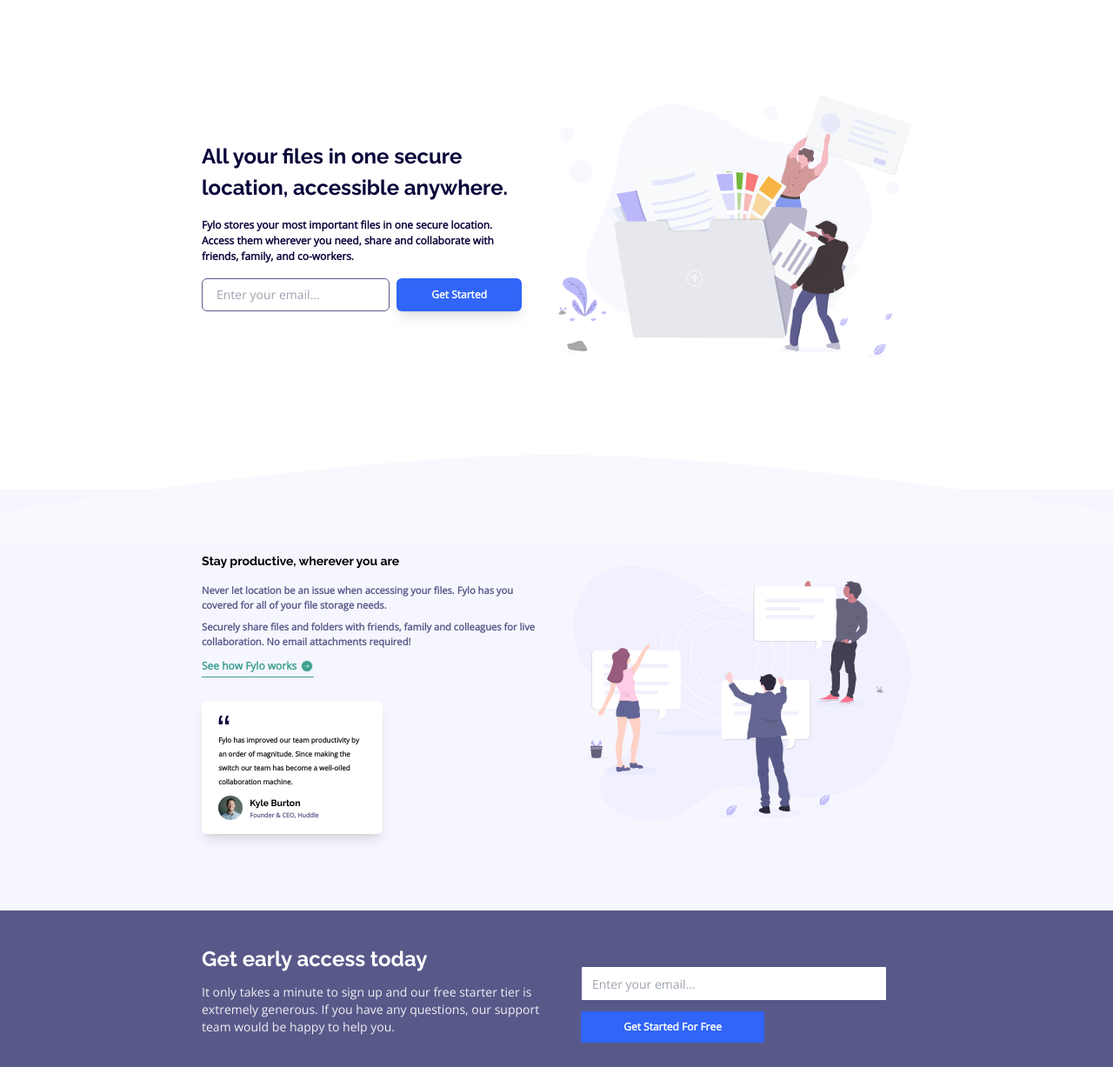
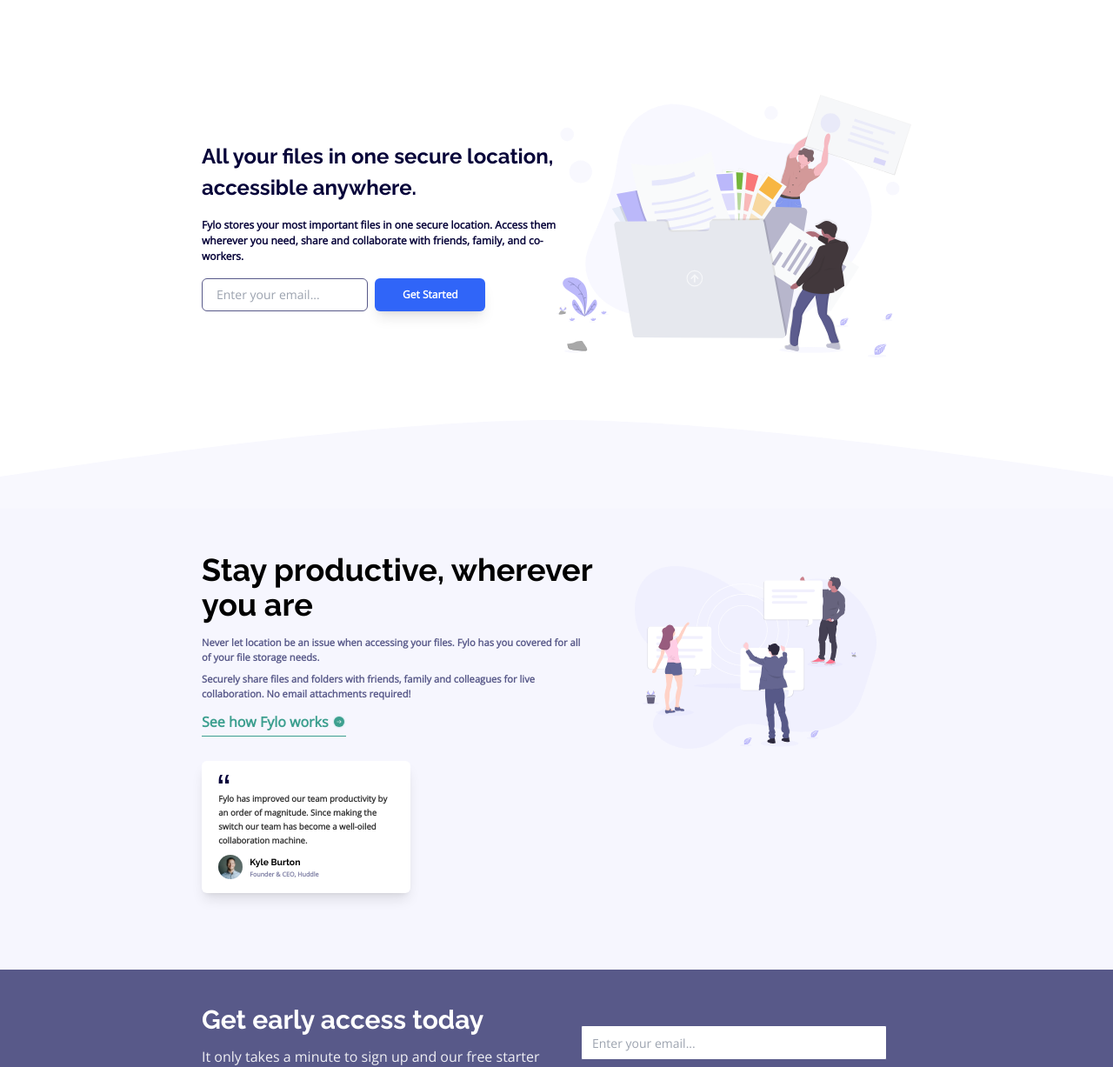
Before and after one commit to amirhazizi/fylo-landing-page-with-two-column-layout, a website: page index.html in a window 1280 px wide. Shown: the part 75-1302 px from the top of the page at 87% size. Drawn offline with nearby package versions, Linux system fonts and the light colour scheme.

Commit message:
desktop screen

```diff
--- a/css/input.css
+++ b/css/input.css
@@ -59,6 +59,7 @@
 
 .user-comment p {
     font-size: .61rem;
+    opacity: .8;
 }
 
 .user-comment-footer>div>h2 {
@@ -95,12 +96,12 @@
     }
 
     .user-comment {
-        width: 13rem;
+        width: 15rem;
         padding: 1rem 1.2rem;
     }
 
     .user-comment p {
-        font-size: .5rem;
+        font-size: .6rem;
     }
 
     .user-comment-footer>div>h2 {
@@ -109,6 +110,12 @@
 
     .user-comment-footer>div>p {
         font-size: .45rem;
+    }
+
+    /* section 2 */
+    .section-2-img {
+        width: 66.6%;
+
     }
 }
 
@@ -123,3 +130,43 @@
         font-size: .75rem;
     }
 }
+
+@media (min-width:1440px) {
+
+    /* header */
+    .header-content h1 {
+        font-size: 2.5rem;
+    }
+
+    .header-content p {
+        font-size: 1.1rem;
+    }
+
+    /* section 1 */
+    .section-1-p {
+        font-size: .95rem;
+    }
+
+    .user-comment {
+        width: 21rem;
+    }
+
+    .user-comment p {
+        font-size: .85rem;
+        line-height: 1.5;
+    }
+
+    .user-comment-footer>div>h2 {
+        font-size: .8rem;
+    }
+
+    .user-comment-footer>div>p {
+        font-size: .55rem;
+    }
+
+    /* section 2 */
+    /* .section-2-img {
+        width: 40rem;
+
+    } */
+}
--- a/index.html
+++ b/index.html
@@ -51,29 +51,33 @@
 
         <!-- header content -->
         <div
-          class="header-content text-center space-y-12 md:text-left md:space-y-0 md:flex md:items-center md:flex-row-reverse"
+          class="header-content text-center space-y-12 md:text-left md:space-y-0 md:flex md:items-center md:flex-row-reverse md:justify-between"
         >
           <!-- intro img -->
           <img
             src="./images/illustration-1.svg"
             alt="illustration-1.svg"
-            class="md:w-1/2 md:ml-5 lg:ml-10"
+            class="md:w-1/2 md:ml-5 lg:ml-10 xl:ml-0"
           />
           <!-- text content -->
-          <div class="space-y-7 md:space-y-4">
+          <div class="space-y-7 md:space-y-4 xl:w-4/5">
             <!-- header -->
-            <h1 class="font-bold text-cl_VeryDarkBlue">
+            <h1
+              class="font-bold text-cl_VeryDarkBlue md:max-w-sm lg:max-w-md lx:max-w-2xl"
+            >
               All your files in one secure location, accessible anywhere.
             </h1>
             <!-- text -->
-            <p class="font-bold text-cl_VeryDarkBlue">
+            <p
+              class="font-bold text-cl_VeryDarkBlue md:max-w-sm lg:max-w-md lx:max-w-xl"
+            >
               Fylo stores your most important files in one secure location.
               Access them wherever you need, share and collaborate with friends,
               family, and co-workers.
             </p>
             <!-- sign up form -->
             <form
-              class="flex flex-col space-y-3 px-2 md:px-0 md:flex-row md:items-stretch md:space-x-2 md:space-y-0"
+              class="flex flex-col space-y-3 px-2 md:px-0 md:flex-row md:items-stretch md:space-x-2 md:space-y-0 md:w-4/5 lg:w-4/5"
             >
               <input
                 class="w-full border py-3 px-4 text-sm rounded-md border-cl_DesaturatedBlue focus:outline-cl_BrightBlue md:w-2/3 md:py-2 lg:w-3/5"
@@ -103,40 +107,48 @@
       />
       <!-- float img desktop screen -->
       <img
-        class="invisible md:visible absolute left-0 top-0 -translate-y-10 w-full"
+        class="invisible md:visible absolute left-0 top-0 -translate-y-10 w-full lg:-translate-y-14 xl:-translate-y-20"
         src="./images/bg-curve-desktop.svg"
         alt="bg-curve-desktop.svg"
       />
       <!-- container -->
       <div
-        class="p-6 space-y-24 md:flex md:flex-row-reverse md:space-y-0 md:max-w-3xl md:mx-auto md:justify-center md:items-center md:p-10 lg:max-w-4xl lx:max-w-custom"
+        class="p-6 space-y-24 md:flex md:flex-row-reverse md:space-y-0 md:max-w-3xl md:mx-auto md:justify-center md:items-start md:p-10 lg:max-w-4xl lx:max-w-custom"
       >
         <!-- img article -->
-        <article class="md:w-2/3 md:ml-10">
+        <article
+          class="section-2-img md:ml-10 lg:ml-0 lg:w-7/12 lg:p-10 lg:pt-4"
+        >
           <img src="./images/illustration-2.svg" alt="illustration-2.svg" />
         </article>
         <!-- text article -->
-        <article class="space-y-10 md:w-2/3 md:space-y-7">
+        <article class="space-y-10 md:w-2/3 md:space-y-7 lg:w-4/5">
           <!-- container -->
           <div class="space-y-5 md:space-y-2 font-bold">
             <!-- header -->
-            <h1 class="text-lg text-center pb-2 md:text-left md:text-sm">
+            <h1
+              class="text-lg text-center pb-2 md:text-left md:text-base lg:text-2xl xl:text-4xl"
+            >
               Stay productive, wherever you are
             </h1>
             <!-- text 1 -->
-            <p class="section-1-p text-cl_DesaturatedBlue">
+            <p
+              class="section-1-p text-cl_DesaturatedBlue md:max-w-sm lg:max-w-md lx:max-w-lg"
+            >
               Never let location be an issue when accessing your files. Fylo has
               you covered for all of your file storage needs.
             </p>
             <!-- text 2 -->
-            <p class="section-1-p text-cl_DesaturatedBlue">
+            <p
+              class="section-1-p text-cl_DesaturatedBlue md:max-w-sm lg:max-w-md lx:max-w-lg"
+            >
               Securely share files and folders with friends, family and
               colleagues for live collaboration. No email attachments required!
             </p>
             <!-- link cotainer -->
             <a
               href="#"
-              class="flex items-center text-sm border-b pt-5 border-cl_ModerateCyan text-cl_ModerateCyan w-fit pb-1 mx-auto md:mx-0 md:text-xs md:pt-1"
+              class="flex items-center text-sm border-b pt-5 border-cl_ModerateCyan text-cl_ModerateCyan w-fit pb-1 mx-auto md:mx-0 md:text-xs md:pt-1 lg:text-base"
             >
               See how Fylo works
               <svg
@@ -214,18 +226,22 @@
         class="md:mx-auto p-6 py-12 md:flex md:justify-between md:max-w-3xl md:p-10 lg:max-w-4xl lx:max-w-custom"
       >
         <!-- text article -->
-        <article class="text-center text-white space-y-3 md:text-left md:w-1/2">
+        <article
+          class="text-center text-white space-y-3 md:text-left md:w-1/2 lx:w-2/5"
+        >
           <!-- header -->
-          <h1 class="text-xl font-bold md:text-2xl">Get early access today</h1>
+          <h1 class="text-xl font-bold md:text-2xl xl:text-3xl">
+            Get early access today
+          </h1>
           <!-- text -->
-          <p class="opacity-90 md:text-sm">
+          <p class="opacity-90 md:text-sm xl:text-base">
             It only takes a minute to sign up and our free starter tier is
             extremely generous. If you have any questions, our support team
             would be happy to help you.
           </p>
         </article>
         <!-- sign in form -->
-        <form class="flex flex-col space-y-3 p-7 py-6 md:w-1/2">
+        <form class="flex flex-col space-y-3 p-7 py-6 md:w-1/2 lx:w-2/5">
           <input
             class="w-full border px-3 h-10 text-sm rounded-sm border-cl_DesaturatedBlue focus:outline-cl_BrightBlue"
             type="text"
@@ -246,7 +262,7 @@
     <footer class="bg-cl_VeryDarkBlue text-white">
       <!-- container -->
       <div
-        class="md:mx-auto p-10 py-20 space-y-9 md:max-w-3xl lg:max-w-4xl lx:max-w-custom"
+        class="md:mx-auto p-10 py-20 space-y-9 md:max-w-3xl lg:max-w-4xl lx:max-w-custom xl:space-y-14"
       >
         <!-- logo.svg -->
         <svg
@@ -271,7 +287,7 @@
         </svg>
         <!-- links -->
         <div
-          class="text-white space-y-12 md:grid md:grid-cols-2 md:space-y-0 md:gap-10 md:items-center lg:grid-cols-3 lg:items-start lg:gap-14"
+          class="text-white space-y-12 md:grid md:grid-cols-2 md:space-y-0 md:gap-10 md:items-center lg:grid-cols-3 lg:items-start lg:gap-14 lx:grid-cols-4"
         >
           <!-- contact container -->
           <div class="space-y-4 md:mx-auto lg:mx-0">
@@ -314,7 +330,9 @@
             </li>
           </ul>
           <!-- social links -->
-          <div class="flex justify-center items-center space-x-3 lg:col-span-3">
+          <div
+            class="flex justify-center items-center space-x-3 lg:col-span-3 lx:col-span-1 xl:justify-start"
+          >
             <!-- facebook -->
             <a href="#">
               <svg
@@ -359,7 +377,7 @@
           </div>
         </div>
         <!-- author container -->
-        <div class="w-fit mx-auto text-cl_LightGray text-center">
+        <div class="w-fit mx-auto text-cl_LightGray text-center text-sm">
           <p>
             Challenge by
             <a
@@ -378,7 +396,8 @@
       </div>
     </footer>
     <!-- end footer -->
+
+    <!-- app.js -->
+    <script src="./js/app.js" type="module"></script>
   </body>
-  <!-- app.js -->
-  <script src="./js/app.js" type="module"></script>
 </html>
```
Also changed, not shown: css/styles.css.
